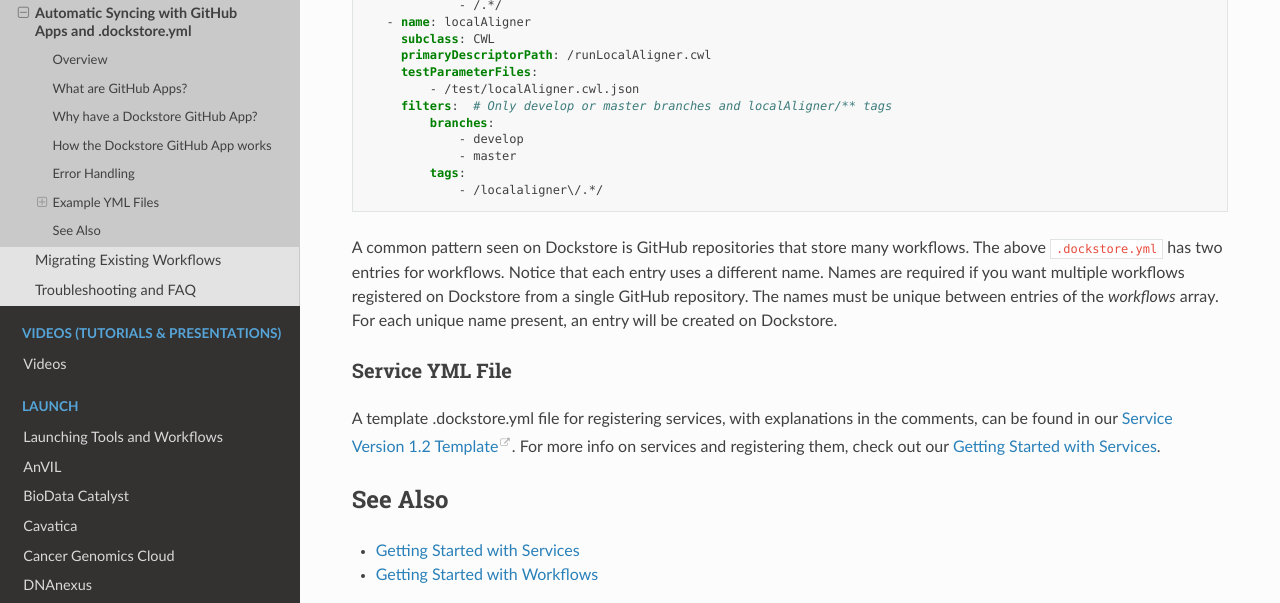
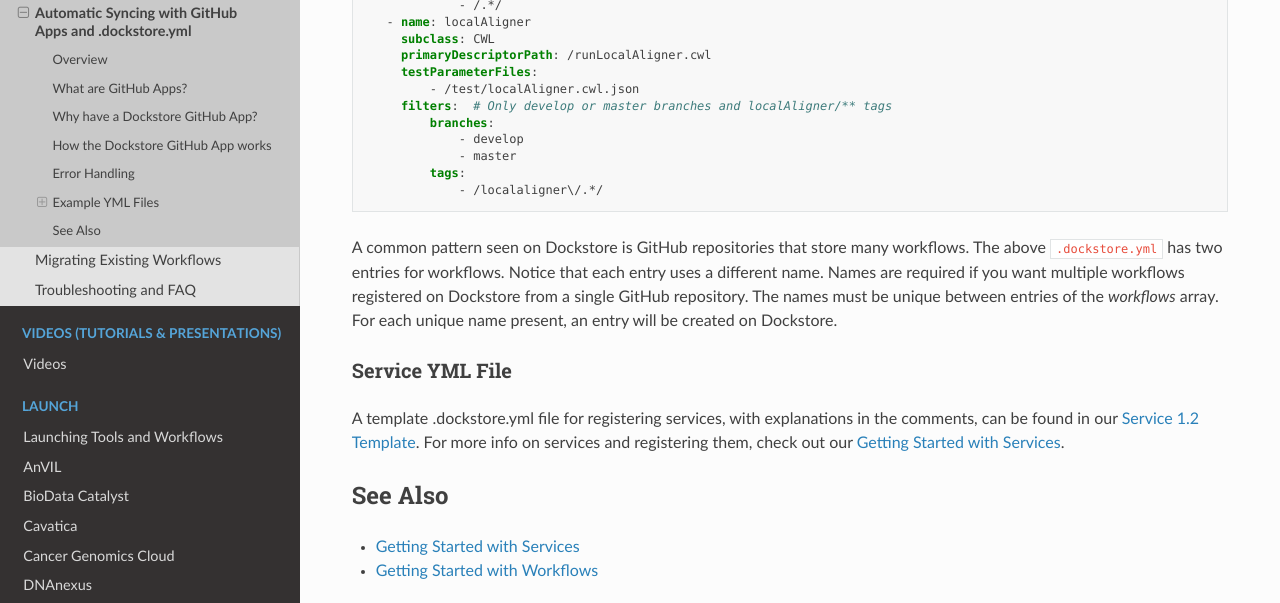
Before and after one commit to dockstore/dockstore-documentation, a Sphinx documentation site: the page built from docs/getting-started/github-apps/github-apps.rst, in a window 1280 px wide and 900 px high, scrolled down 3939 px, cut to the strip 0-603 px from the top of the window. Built offline with Sphinx 7.4.7 and the Read the Docs theme 2.0.0, drawn with Linux system fonts in a browser that asks for light colours.

Commit message:
Update github-apps.rst

```diff
--- a/docs/getting-started/github-apps/github-apps.rst
+++ b/docs/getting-started/github-apps/github-apps.rst
@@ -192,7 +192,7 @@
 
 Service YML File
 +++++++++++++++++
-A template .dockstore.yml file for registering services, with explanations in the comments, can be found in our `Service Version 1.2 Template <https://docs.dockstore.org/en/develop/assets/templates/template.html#service-version-1-2-template>`_. For more info on services and registering them, check out our :doc:`Getting Started with Services </getting-started/getting-started-with-services>`.
+A template .dockstore.yml file for registering services, with explanations in the comments, can be found in our :doc:`Service 1.2 Template </assets/templates/template>`. For more info on services and registering them, check out our :doc:`Getting Started with Services </getting-started/getting-started-with-services>`.
 
 See Also
 --------
```
